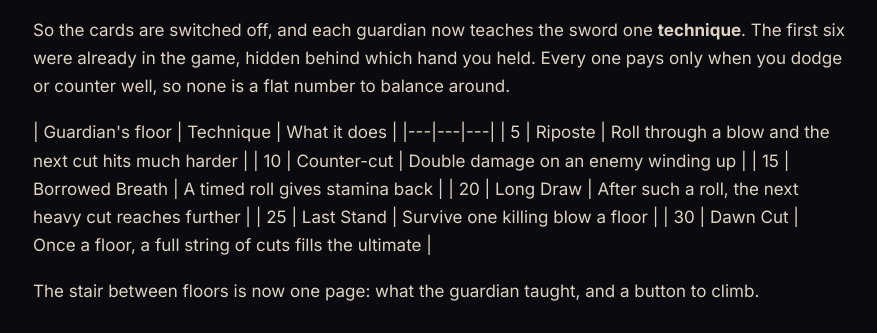
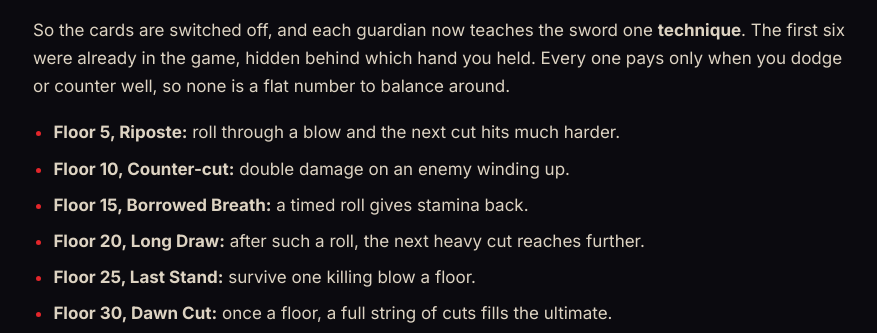
Before and after one commit to pond1982/cutcutcut, a plain HTML site: page docs/devlog/floors-that-play-differently.html in a window 1280 px wide. Shown: the part 3445-3778 px from the top of the page, without its empty margins (201-1078 px from the left). Drawn offline with nearby package versions, Linux system fonts and the light colour scheme; no server answers; a web font is replaced by a local one.

Commit message:
Day 8 post: the techniques as a list (the builder has no tables)

```diff
--- a/docs/devlog/floors-that-play-differently.html
+++ b/docs/devlog/floors-that-play-differently.html
@@ -50,7 +50,7 @@
 <h2>Techniques, not cards</h2>
 <p>Between floors the game dealt poker cards, and the hand you held changed how Rin fought. The owner found it confusing, and felt it did not fit a game sold on one sword and a hundred floors. There should be no new gear. The sword itself should grow.</p>
 <p>So the cards are switched off, and each guardian now teaches the sword one <strong>technique</strong>. The first six were already in the game, hidden behind which hand you held. Every one pays only when you dodge or counter well, so none is a flat number to balance around.</p>
-<p>| Guardian&#x27;s floor | Technique | What it does | |---|---|---| | 5 | Riposte | Roll through a blow and the next cut hits much harder | | 10 | Counter-cut | Double damage on an enemy winding up | | 15 | Borrowed Breath | A timed roll gives stamina back | | 20 | Long Draw | After such a roll, the next heavy cut reaches further | | 25 | Last Stand | Survive one killing blow a floor | | 30 | Dawn Cut | Once a floor, a full string of cuts fills the ultimate |</p>
+<ul><li><strong>Floor 5, Riposte:</strong> roll through a blow and the next cut hits much harder.</li><li><strong>Floor 10, Counter-cut:</strong> double damage on an enemy winding up.</li><li><strong>Floor 15, Borrowed Breath:</strong> a timed roll gives stamina back.</li><li><strong>Floor 20, Long Draw:</strong> after such a roll, the next heavy cut reaches further.</li><li><strong>Floor 25, Last Stand:</strong> survive one killing blow a floor.</li><li><strong>Floor 30, Dawn Cut:</strong> once a floor, a full string of cuts fills the ultimate.</li></ul>
 <p>The stair between floors is now one page: what the guardian taught, and a button to climb.</p>
 <figure class="video"><video controls preload="none" playsinline poster="../media/video/technique-stair.jpg"><source src="../media/video/technique-stair.mp4" type="video/mp4"></video><figcaption>Floor 5 with its guardian switched off for the film, played by the bot, and the new stair page: the first technique learned.</figcaption></figure>
 <h2>The way back</h2>
```
Also changed, not shown: 1 other file.
